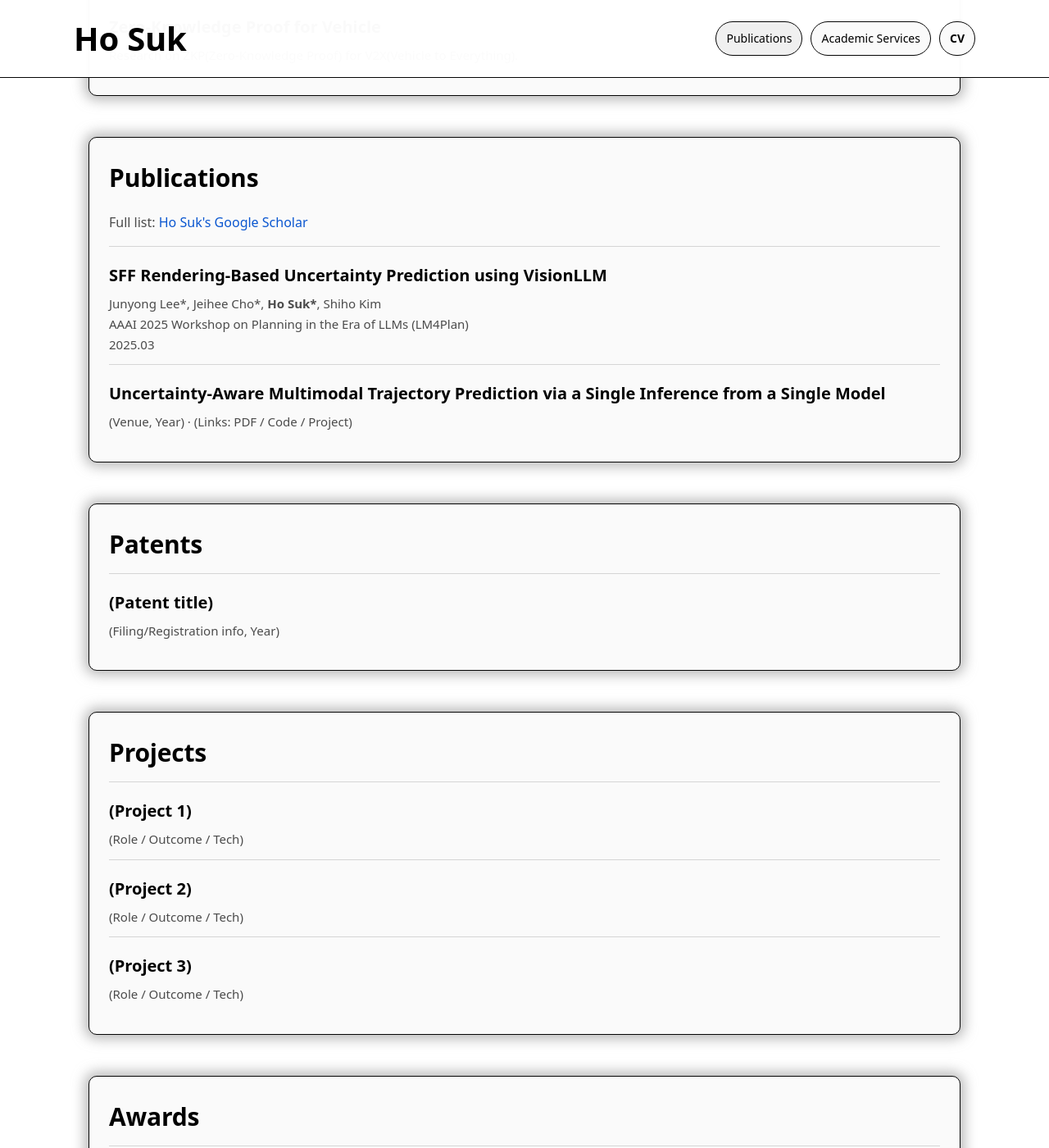
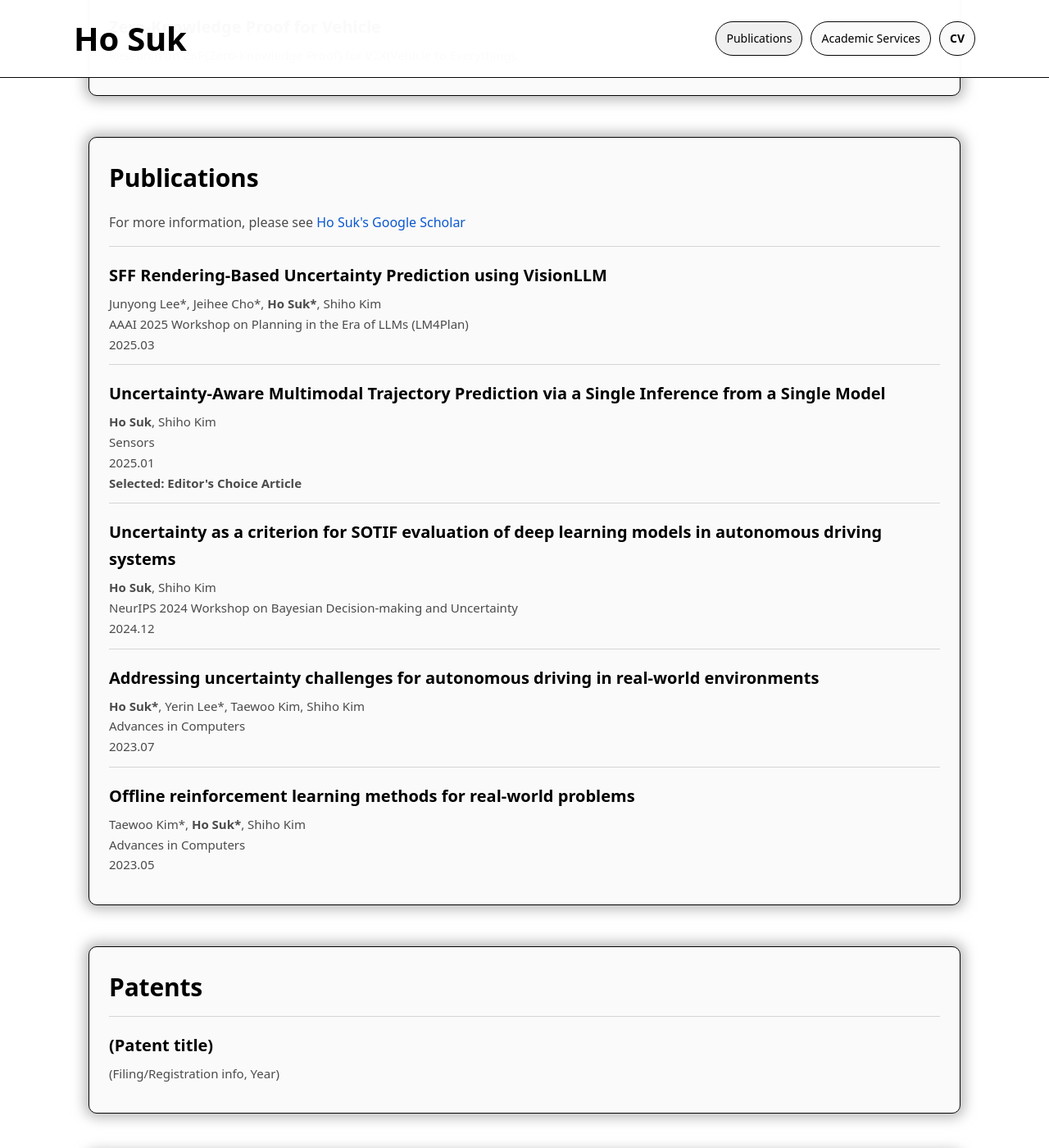
Before and after one commit to ho-suk-93/ho-suk-93.github.io, a Jekyll site: the page built from index.md, in a window 1280 px wide and 1400 px high, scrolled down 2616 px. Shown: the whole window at 82% size. Built offline with Jekyll 4.4.1, drawn with Linux system fonts in a browser that asks for light colours; some of the changed text lies outside the part shown.

Commit message:
Update index.md

```diff
--- a/index.md
+++ b/index.md
@@ -12,7 +12,7 @@ description: "Ho Suk personal website"
       <div>
         <h1 class="hero-title">Ho Suk</h1>
         <p class="hero-sub">
-          (한두 문장 소개를 여기에 넣으세요.)
+          Hello World!
         </p>
         <div class="actions">
           <a class="btn primary" href="mailto:{{ site.social.email }}">Email</a>
@@ -123,7 +123,7 @@ description: "Ho Suk personal website"
   <div class="card">
     <div class="section-title">Publications</div>
     <p class="muted">
-      Full list: <a href="{{ site.social.scholar }}">Ho Suk's Google Scholar</a>
+      For more information, please see <a href="{{ site.social.scholar }}">Ho Suk's Google Scholar</a>
     </p>
     <div class="list-item">
       <p class="item-title">SFF Rendering-Based Uncertainty Prediction using VisionLLM</p>
@@ -133,7 +133,28 @@ description: "Ho Suk personal website"
     </div>
     <div class="list-item">
       <p class="item-title">Uncertainty-Aware Multimodal Trajectory Prediction via a Single Inference from a Single Model</p>
-      <p class="item-desc">(Venue, Year) · (Links: PDF / Code / Project)</p>
+      <p class="item-desc"><b>Ho Suk</b>, Shiho Kim</p>
+      <p class="item-desc">Sensors</p>
+      <p class="item-desc">2025.01</p>
+      <p class="item-desc"><b>Selected: Editor's Choice Article</b></p>
+    </div>
+    <div class="list-item">
+      <p class="item-title">Uncertainty as a criterion for SOTIF evaluation of deep learning models in autonomous driving systems</p>
+      <p class="item-desc"><b>Ho Suk</b>, Shiho Kim</p>
+      <p class="item-desc">NeurIPS 2024 Workshop on Bayesian Decision-making and Uncertainty</p>
+      <p class="item-desc">2024.12</p>
+    </div>
+    <div class="list-item">
+      <p class="item-title">Addressing uncertainty challenges for autonomous driving in real-world environments</p>
+      <p class="item-desc"><b>Ho Suk*</b>, Yerin Lee*, Taewoo Kim, Shiho Kim</p>
+      <p class="item-desc">Advances in Computers</p>
+      <p class="item-desc">2023.07</p>
+    </div>
+    <div class="list-item">
+      <p class="item-title">Offline reinforcement learning methods for real-world problems</p>
+      <p class="item-desc">Taewoo Kim*, <b>Ho Suk*</b>, Shiho Kim</p>
+      <p class="item-desc">Advances in Computers</p>
+      <p class="item-desc">2023.05</p>
     </div>
   </div>
 </section>
```
